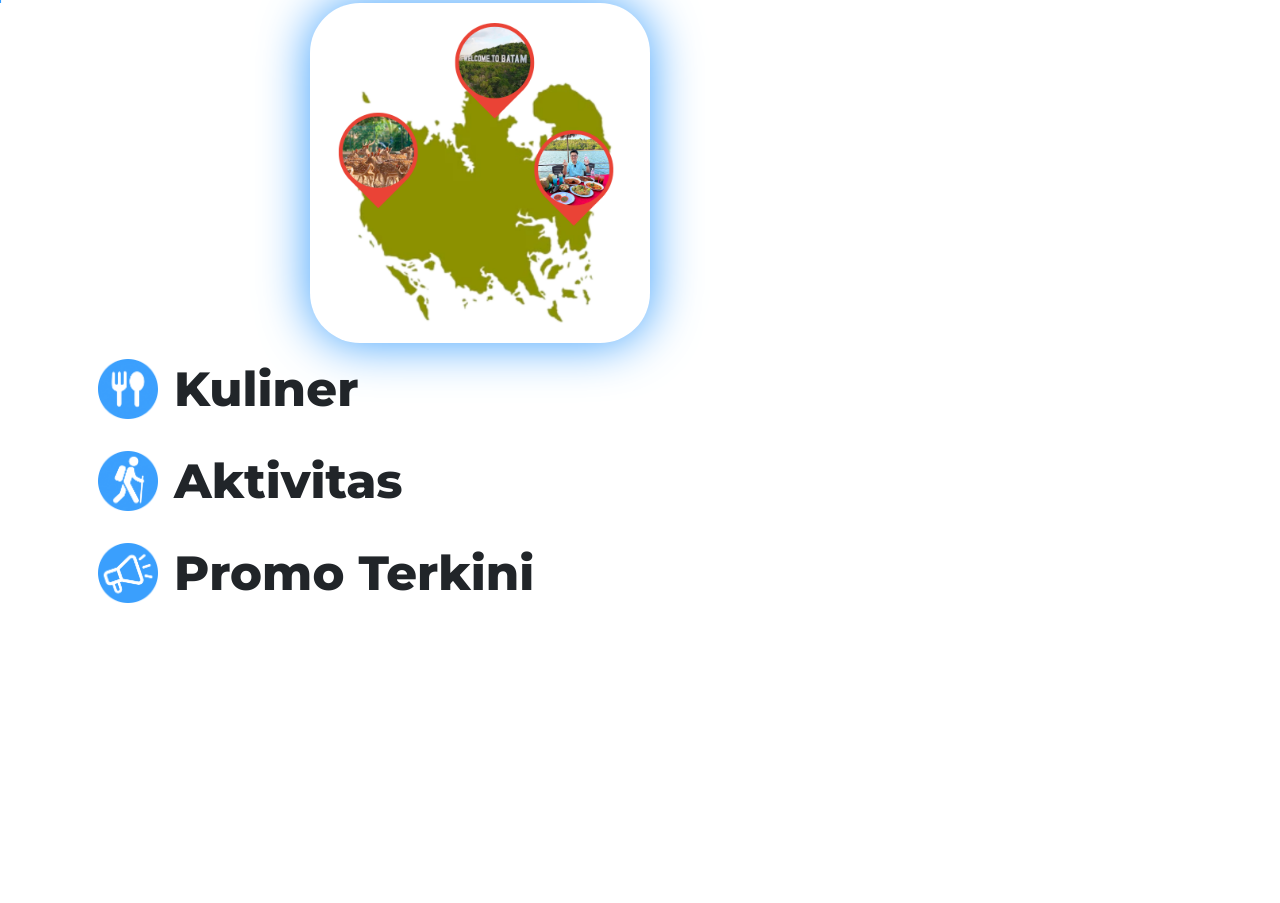
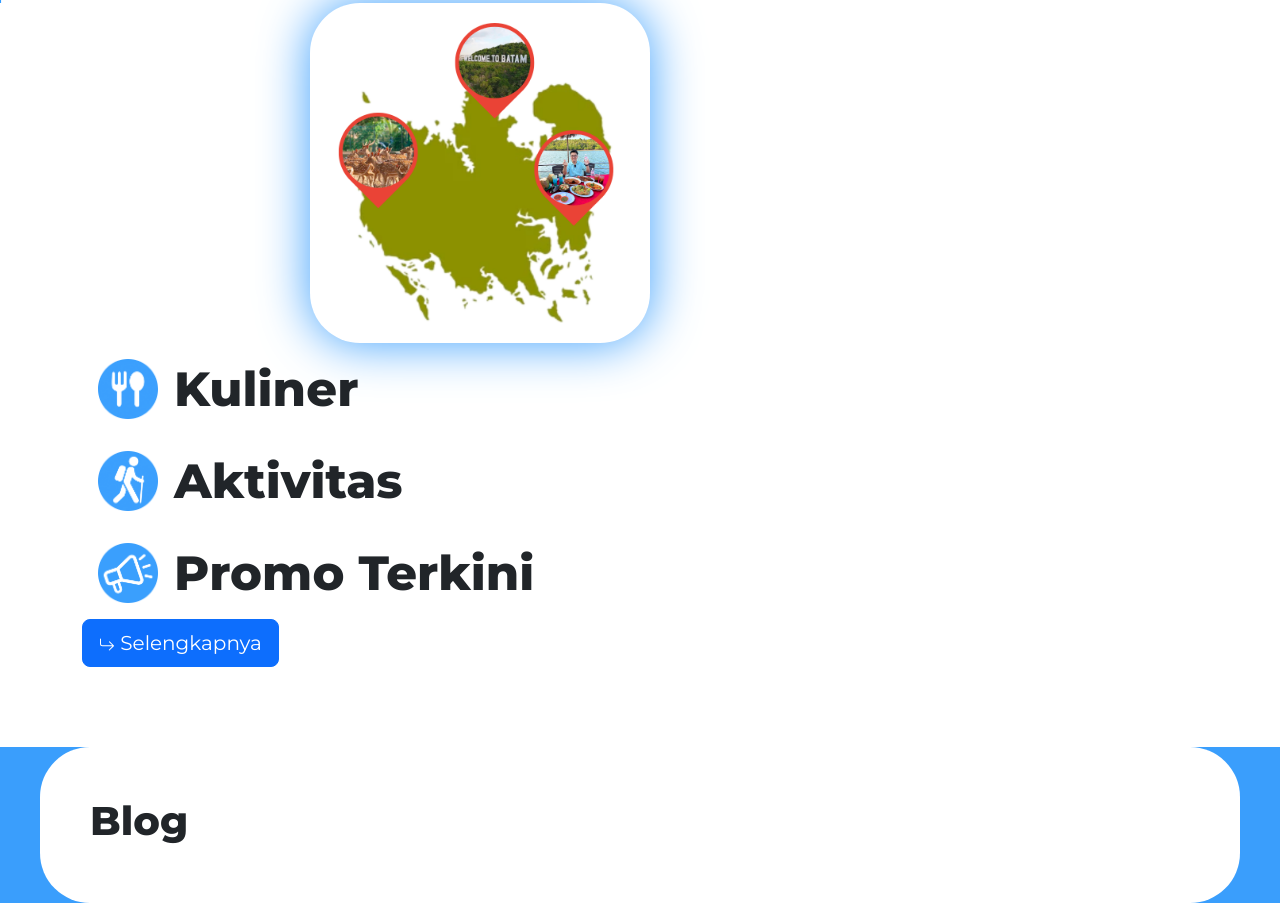
Before and after one commit to desraymondz/infopromobatam.github.io, a plain HTML site: page index.html in a window 1280 px wide. Shown: the part 822-1725 px from the top of the page. Before the commit the page ends 1521 px from the top, so only its background shows below. Drawn offline with nearby package versions, Linux system fonts and the light colour scheme.

```diff
--- a/index.html
+++ b/index.html
@@ -9,7 +9,7 @@
 
       <style>
           @import url('general.css');
-          @import url('home.css');
+          @import url('style.css');
           @import url('https://fonts.googleapis.com/css2?family=Montserrat:ital,wght@0,100;0,200;0,300;0,400;0,500;0,600;0,700;0,800;0,900;1,100;1,200;1,300;1,400;1,500;1,600;1,700;1,800;1,900&display=swap');
           /* Font montserrat */
           @import url("https://cdn.jsdelivr.net/npm/bootstrap-icons@1.10.5/font/bootstrap-icons.css");
@@ -20,7 +20,7 @@
   <body>
     <nav class="navbar navbar-expand-lg navbar-dark fixed-top" id="navbar-bg-color">
       <div class="container-fluid">
-        <a class="navbar-brand" href="home.html">
+        <a class="navbar-brand" href="index.html">
             <img class="nav-logo" src="icons and logos/logo infopromobatam without batam.png" alt="infopromobatam logo">InfoPromoBatam
         </a>
         <button class="navbar-toggler" type="button" data-bs-toggle="collapse" data-bs-target="#navbarNav" aria-controls="navbarNav" aria-expanded="false" aria-label="Toggle navigation">
@@ -30,13 +30,13 @@
         <div class="collapse navbar-collapse" id="navbarSupportedContent">
           <ul class="navbar-nav">
             <li class="nav-item">
-              <a class="nav-link active" id="white-font bold-600" href="rekomendasi.html">Rekomendasi</a>
+              <a class="nav-link active bold-600" id="white-font" href="rekomendasi.html">Rekomendasi</a>
             </li>
             <li class="nav-item">
-              <a class="nav-link" id="white-font bold-600" href="blog.html">Blog</a>
+              <a class="nav-link bold-600" id="white-font" href="blog.html">Blog</a>
             </li>
             <li class="nav-item">
-              <a class="nav-link" id="white-font bold-600" href="tentang-kami.html">Tentang Kami</a>
+              <a class="nav-link bold-600" id="white-font" href="tentang-kami.html">Tentang Kami</a>
             </li>
           </ul>
         </div>
@@ -130,7 +130,7 @@
       <div class="row align-items-center">
         <div class="col-12 col-md-6 text-center mb-3 mb-md-0 ipb-blue-shadow ipb-scale" id="pinned-batam-home-card">
           <a href="rekomendasi.html">
-            <img src="assets/rekomendasi card home.png" class="pinned-batam-home img-fluid">
+            <img src="assets/rekomendasi card home.png" alt="Rekomendasi MinGan di Batam" class="pinned-batam-home img-fluid">
           </a>
         </div>
         <div class="col-12 col-md-6">
@@ -146,8 +146,24 @@
             <img src="icons and logos/promo terkini.png" width="60px" class="icon-margin">
             <p class="mb-0 rekomendasi-home-feature">Promo Terkini</p>
           </div>
+          <a class="btn btn-primary btn-lg" href="rekomendasi.html" role="button">
+            <svg xmlns="http://www.w3.org/2000/svg" width="16" height="16" fill="currentColor" class="bi bi-arrow-return-right" viewBox="0 0 16 16">
+              <path fill-rule="evenodd" d="M1.5 1.5A.5.5 0 0 0 1 2v4.8a2.5 2.5 0 0 0 2.5 2.5h9.793l-3.347 3.346a.5.5 0 0 0 .708.708l4.2-4.2a.5.5 0 0 0 0-.708l-4-4a.5.5 0 0 0-.708.708L13.293 8.3H3.5A1.5 1.5 0 0 1 2 6.8V2a.5.5 0 0 0-.5-.5z"/>
+            </svg>
+            <span>
+              Selengkapnya
+            </span>
+          </a>
         </div>
       </div>
+    </div>
+
+    <div class="ipb-blue-bg">
+      <div class="mx-auto" id="blog-home">
+        <h1 class="bold-800">Blog</h1>
+      </div>
+
+
     </div>
 
 
--- a/home.css
+++ b/style.css
@@ -39,8 +39,12 @@ nav {
 }
 
 /* montserrat classic no bold */
-#bold-600 {
+.bold-600 {
     font-weight: 600;
+}
+/* montserrat classic bold */
+.bold-800 {
+    font-weight: 800;
 }
 
 .navbar-dark .navbar-nav .nav-link {
@@ -102,3 +106,14 @@ nav {
 .mb-80 {
     margin-bottom: 80px;
 }
+
+.ipb-blue-bg{
+    background-color: #3A9EFC;
+}
+
+#blog-home {
+    background-color: #FFFFFF;
+    padding: 50px;
+    width: 1200px;
+    border-radius: 50px;
+}
```
